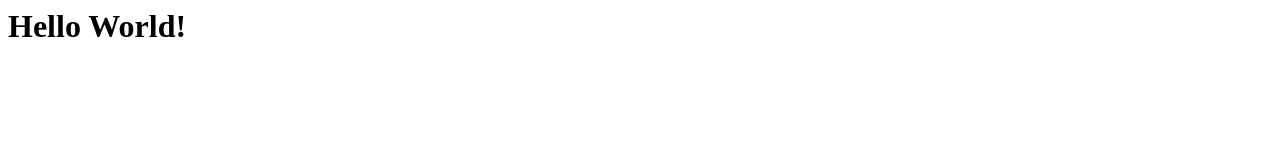
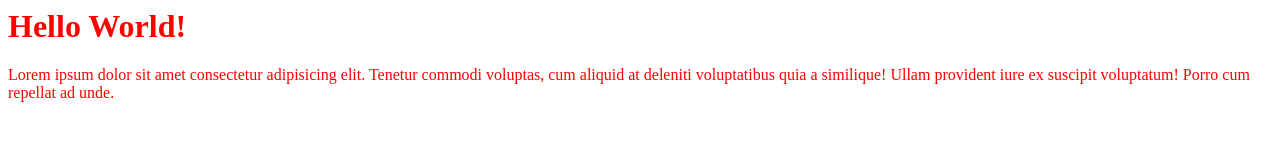
Before and after one commit to ralphvp/bootcamp, a plain HTML site: page hello.html in a window 1280 px wide. Drawn offline with Linux system fonts and the light colour scheme.

Commit message:
created homework folder, added styles, added paragraph to home page

```diff
--- a/hello.html
+++ b/hello.html
@@ -1 +1,9 @@
-<h1>Hello World!</h1>
+<body>
+  <link rel="stylesheet" href="homework/styles.css" />
+  <h1>Hello World!</h1>
+  <p>
+    Lorem ipsum dolor sit amet consectetur adipisicing elit. Tenetur commodi
+    voluptas, cum aliquid at deleniti voluptatibus quia a similique! Ullam
+    provident iure ex suscipit voluptatum! Porro cum repellat ad unde.
+  </p>
+</body>
--- /dev/null
+++ b/homework/styles.css
@@ -0,0 +1,3 @@
+body {
+  color: red;
+}
```
Also changed, not shown: note.txt (added).
